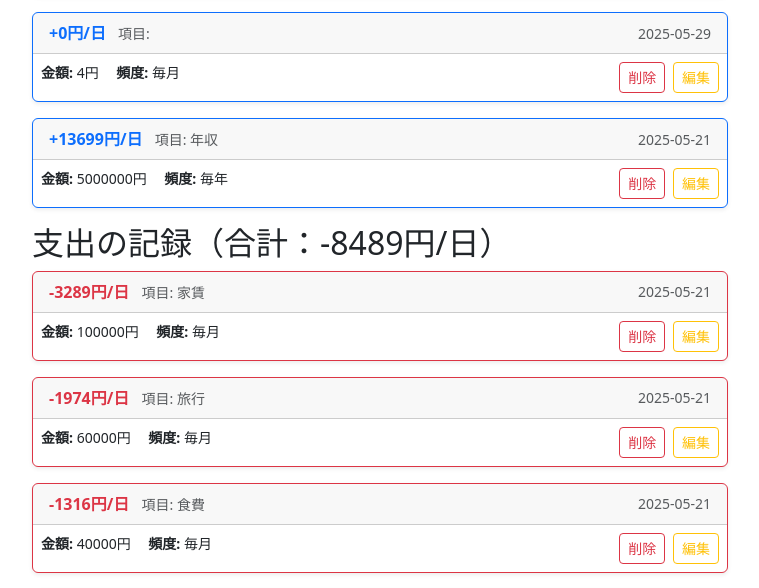
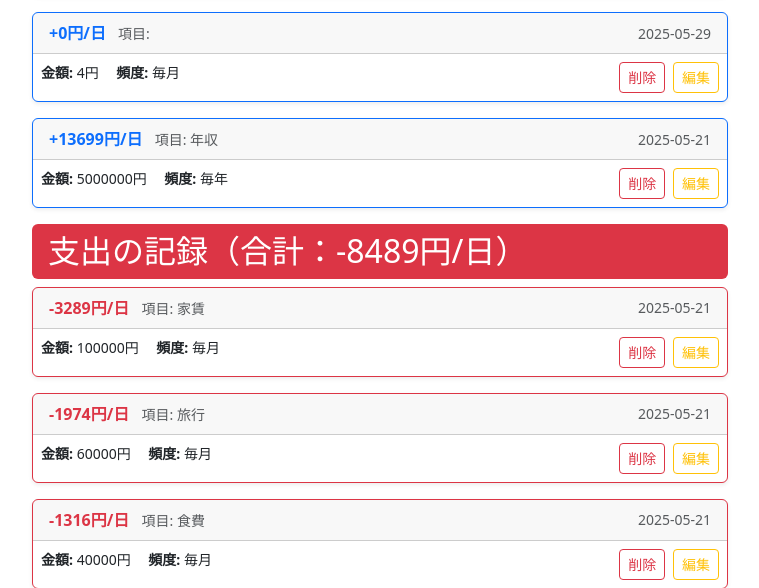
Before and after one commit to kyonomiyako/nichitan-shisan-kanri, a Django app: page / in a window 1280 px wide. Shown: the part 967-1555 px from the top of the page, without its empty margins (260-1019 px from the left). Run offline with Django 4.2, Linux system fonts and the light colour scheme; a user stored in the database is signed in; data comes from the database, SQL or seed files in the repository.

Commit message:
UI: 支出合計見出しに赤背景スタイル追加

```diff
--- a/ledger/templates/ledger/home.html
+++ b/ledger/templates/ledger/home.html
@@ -262,7 +262,9 @@
 </div>
 {% endfor %}
 
-<h2>支出の記録（合計：-{{ sum_expense|floatformat:0 }}円/日）</h2>
+<h2 class="px-3 py-2 rounded text-white" style="background-color: #dc3545;">
+    支出の記録（合計：-{{ sum_expense|floatformat:0 }}円/日）
+</h2>
 {% for e in expense_entries %}
 <div class="card border-danger mb-3 shadow-sm">
     <div class="card-header d-flex justify-content-between align-items-center">
```
